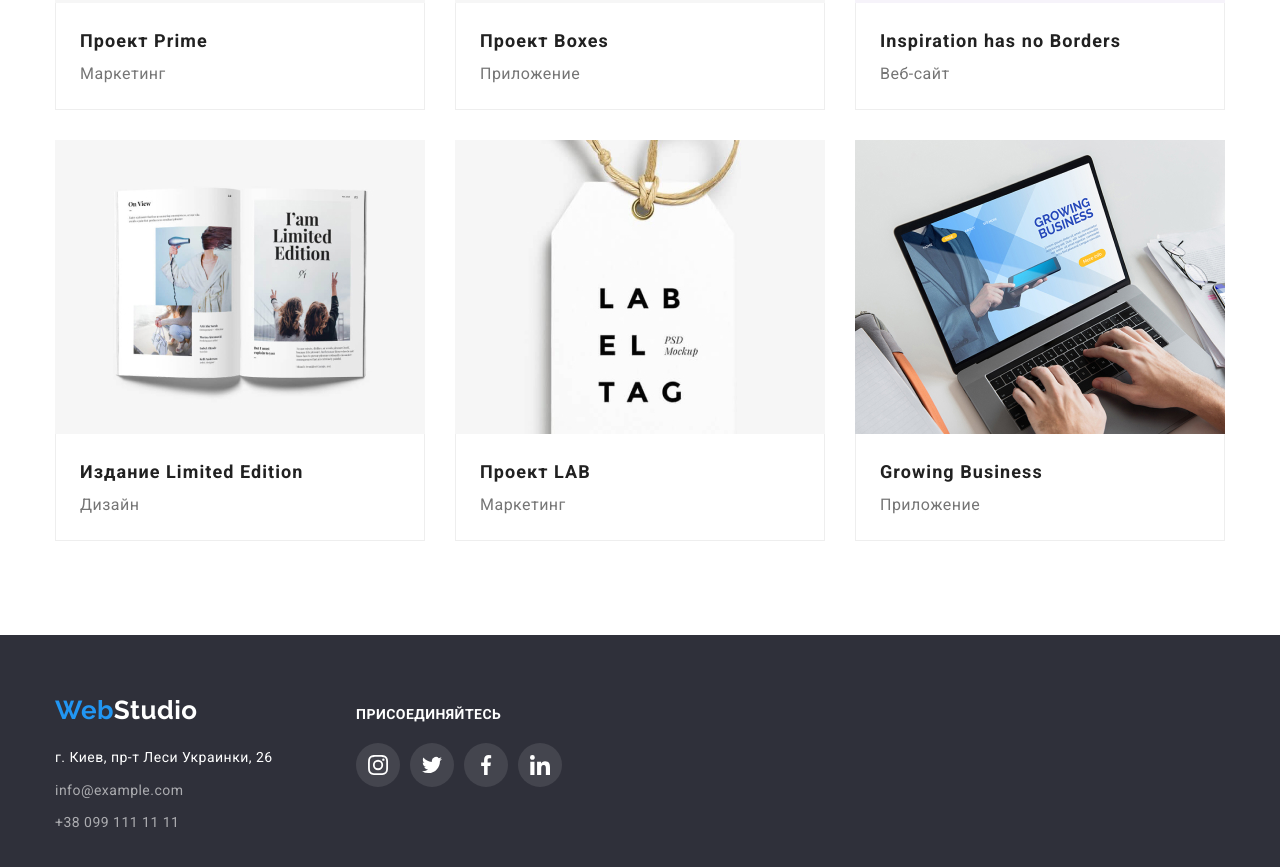
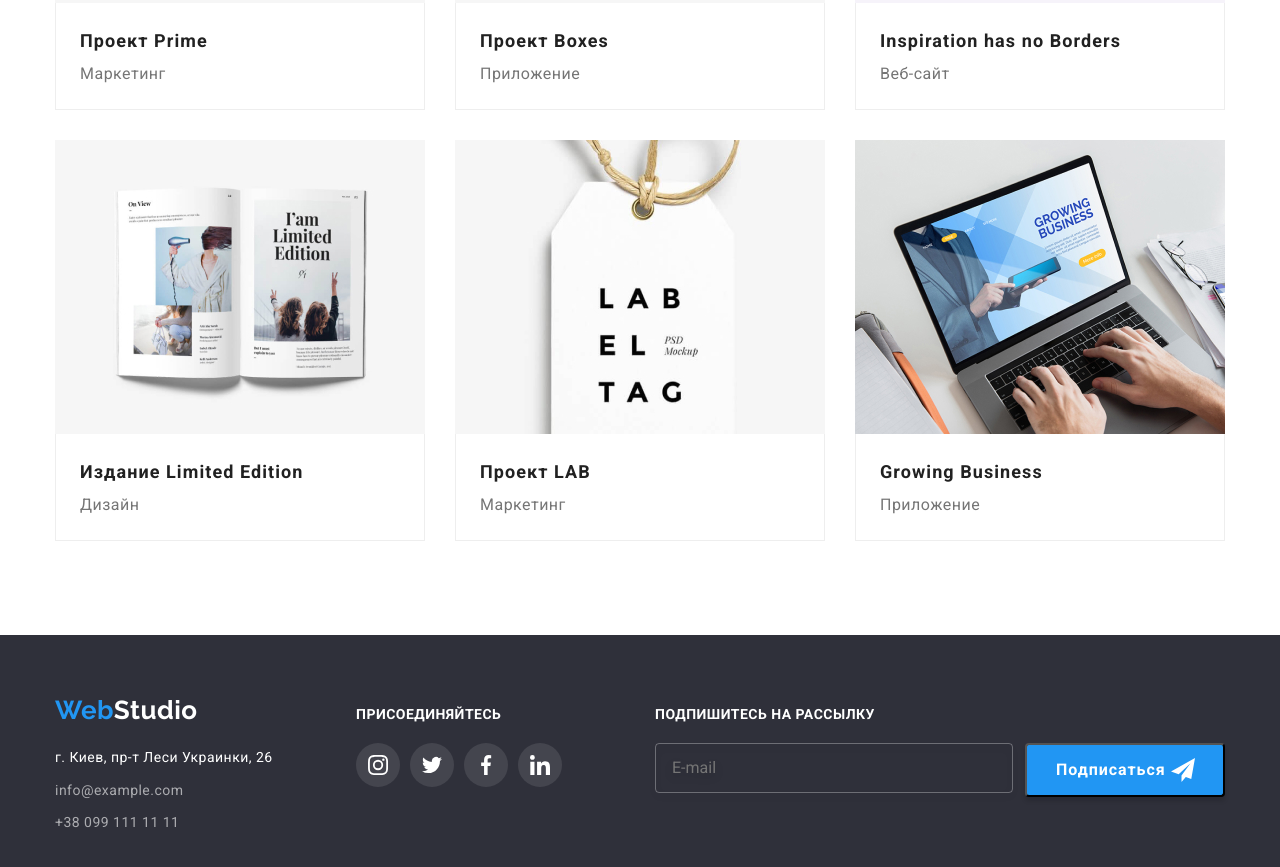
Before and after one commit to Larysa1387/goit-markup-hw-06, a plain HTML site: page portfolio.html in a window 1280 px wide. Shown: the part 985-1852 px from the top of the page. Drawn offline with Linux system fonts and the light colour scheme.

Commit message:
renew footer

```diff
--- a/portfolio.html
+++ b/portfolio.html
@@ -213,6 +213,19 @@
           </li>
         </ul>
       </div>
+      <div class="subscribe">
+        <b class="sign-in">Подпишитесь на рассылку</b>
+        <form class="form-subscribe">
+          <label class="subscribe-field">
+            <input class="subscribe-input" type="email" name="email" placeholder="E-mail">
+          </label>
+          <button class="subscribe-btn" type="submit">Подписаться
+            <svg class="send-icon" width="24" height="24">
+              <use href="./images/symbol-defs1.svg#icon-icon-send"></use>
+            </svg>
+          </button>
+        </form>
+      </div>
     </div>
   </footer>
 </body>
```
